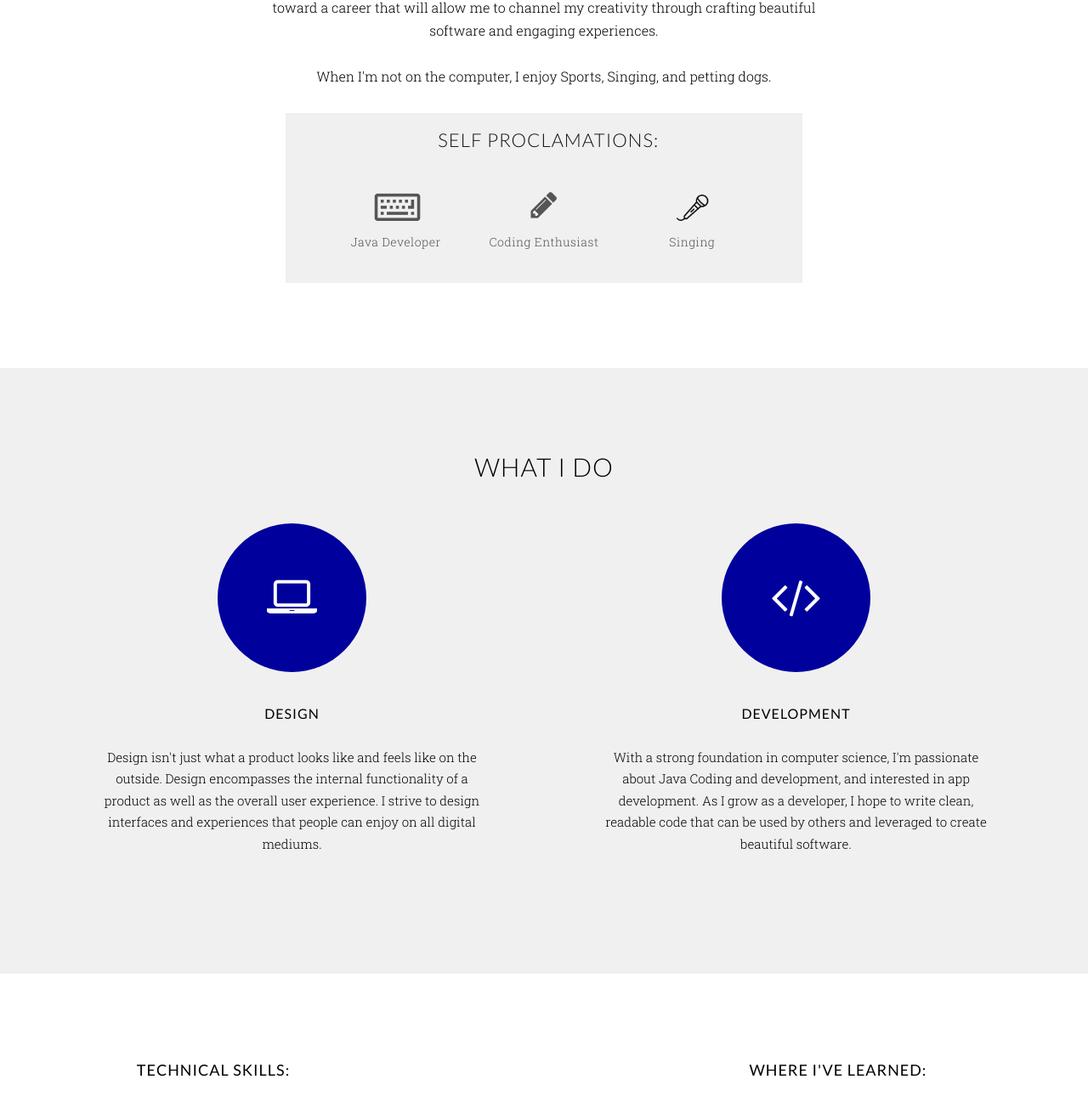
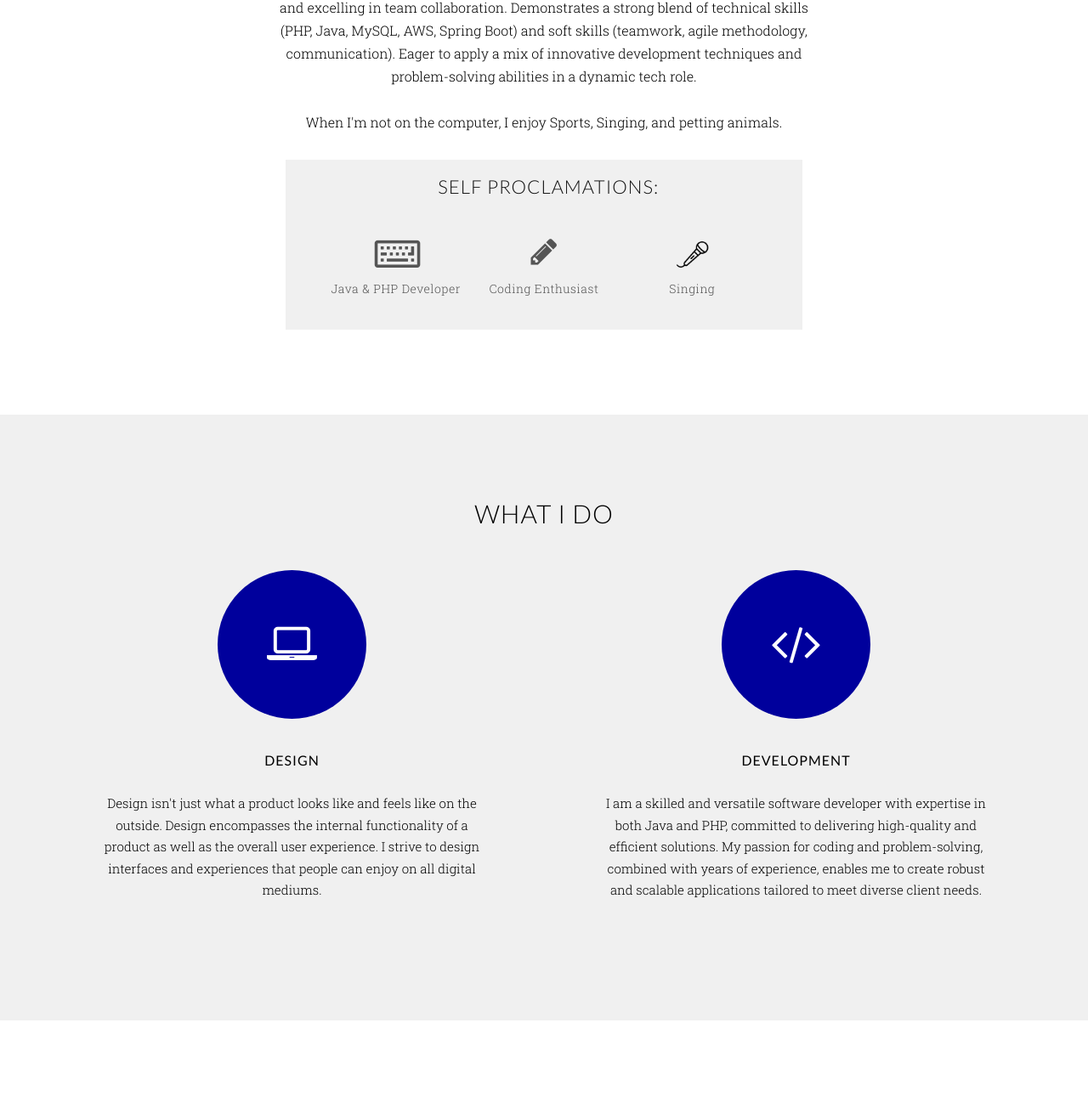
Before and after one commit to Chandani99/portfolio, a plain HTML site: page index.html in a window 1280 px wide. Shown: the part 1202-2499 px from the top of the page at 85% size. Drawn offline with nearby package versions, Linux system fonts and the light colour scheme.

Commit message:
modified portfolio

```diff
--- a/index.html
+++ b/index.html
@@ -74,10 +74,9 @@
                             <h2>A Little Bit About Me</h2>
                             <img src="img/NewImg.png" id="prof-pic" />
                             <p>
-                                Hey! My name is Chandani and I'm a Java developer with a passion for back end development and design. I'm currently a student at
-                                <a href="https://www.masaischool.com/" target="_blank">Masai School </a>pursuing a degree in<a href=""> backend development </a> with a mazor in interaction backend development. I aspire toward a career that will allow me to channel my creativity through crafting beautiful software and engaging experiences.
+                                Experienced Software Engineer with over a year of expertise in PHP and Java development, specialized in game development at GSN Games. Proven adaptability in fast-paced environments, with a record of enhancing application performance by 23% and excelling in team collaboration. Demonstrates a strong blend of technical skills (PHP, Java, MySQL, AWS, Spring Boot) and soft skills (teamwork, agile methodology, communication). Eager to apply a mix of innovative development techniques and problem-solving abilities in a dynamic tech role.
                                 <br>
-                                <br> When I'm not on the computer, I enjoy Sports, Singing, and petting dogs.
+                                <br> When I'm not on the computer, I enjoy Sports, Singing, and petting animals.
                             </p>
                         </div>
                     </div>
@@ -87,7 +86,7 @@
                             <!-- <h4>Self Proclamations:</h4> -->
                             <div class="tldr-proc">
                                 <div class="tldr-icon" id="tldr-keyboard"><i class="fa fa-keyboard-o"></i></div>
-                                <h5>Java Developer</h5>
+                                <h5>Java & PHP Developer</h5>
                             </div>
                             <div class="tldr-proc">
                                 <div class="tldr-icon"><i class="fa fa-pencil"></i></div>
@@ -119,7 +118,7 @@
                         <div class="col-md-6 wp2 delay-025s">
                             <div class="icon"><i class="fa fa-code"></i></div>
                             <h3>Development</h3>
-                            <p>With a strong foundation in computer science, I'm passionate about Java Coding and development, and interested in app development. As I grow as a developer, I hope to write clean, readable code that can be used by others and leveraged to create beautiful software.</p>
+                            <p>I am a skilled and versatile software developer with expertise in both Java and PHP, committed to delivering high-quality and efficient solutions. My passion for coding and problem-solving, combined with years of experience, enables me to create robust and scalable applications tailored to meet diverse client needs.</p>
                         </div>
                         <!-- <div class="col-md-4 wp2 delay-05s">
                             <div class="icon"><i class="fa fa-lightbulb-o"></i></div>
@@ -160,10 +159,10 @@
                         </div>
                         <div class="col-xs-12 col-sm-offset-1 col-sm-4 col-md-offset-1 col-md-3 employment wp3">
                             <div class="text-center places-worked">
-                                <h3>Where I've Learned:</h3>
+                                <h3>Where I've Worked:</h3>
 
-                                <a href="https://www.masaischool.com/" target="_blank">
-                                    <img id="mullen-logo" src="img/logoMasai.svg" alt="Masai School" />
+                                <a href="https://www.gsn.com/" target="_blank">
+                                    <img id="mullen-logo" src="img/GSN_Logo.jpeg" alt="GSN Games India Pvt Ltd" />
                                 </a>
 
                             </div>
```
Also changed, not shown: img/GSN_Logo.jpeg (added), img/Logo_GSN.jpeg (added), 2 other files.
